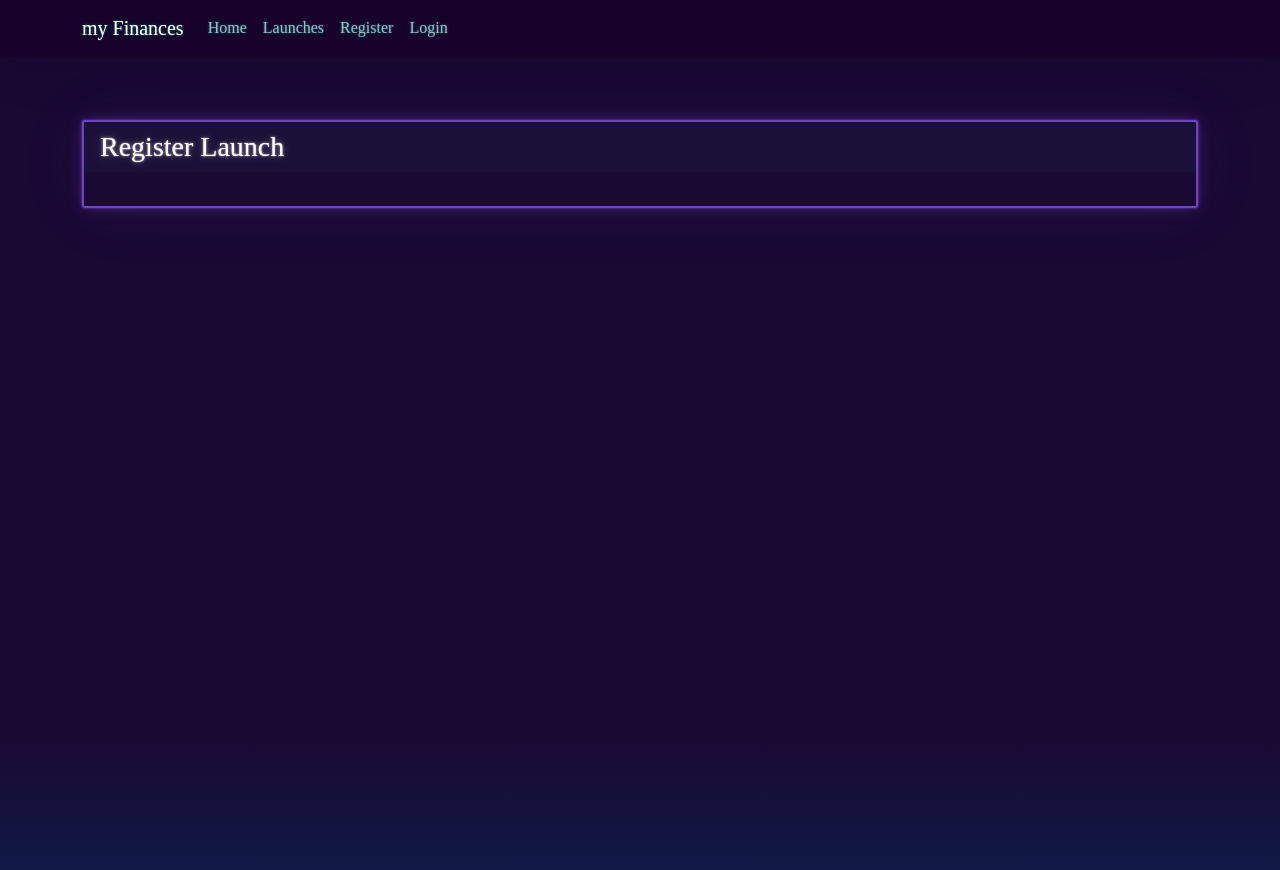
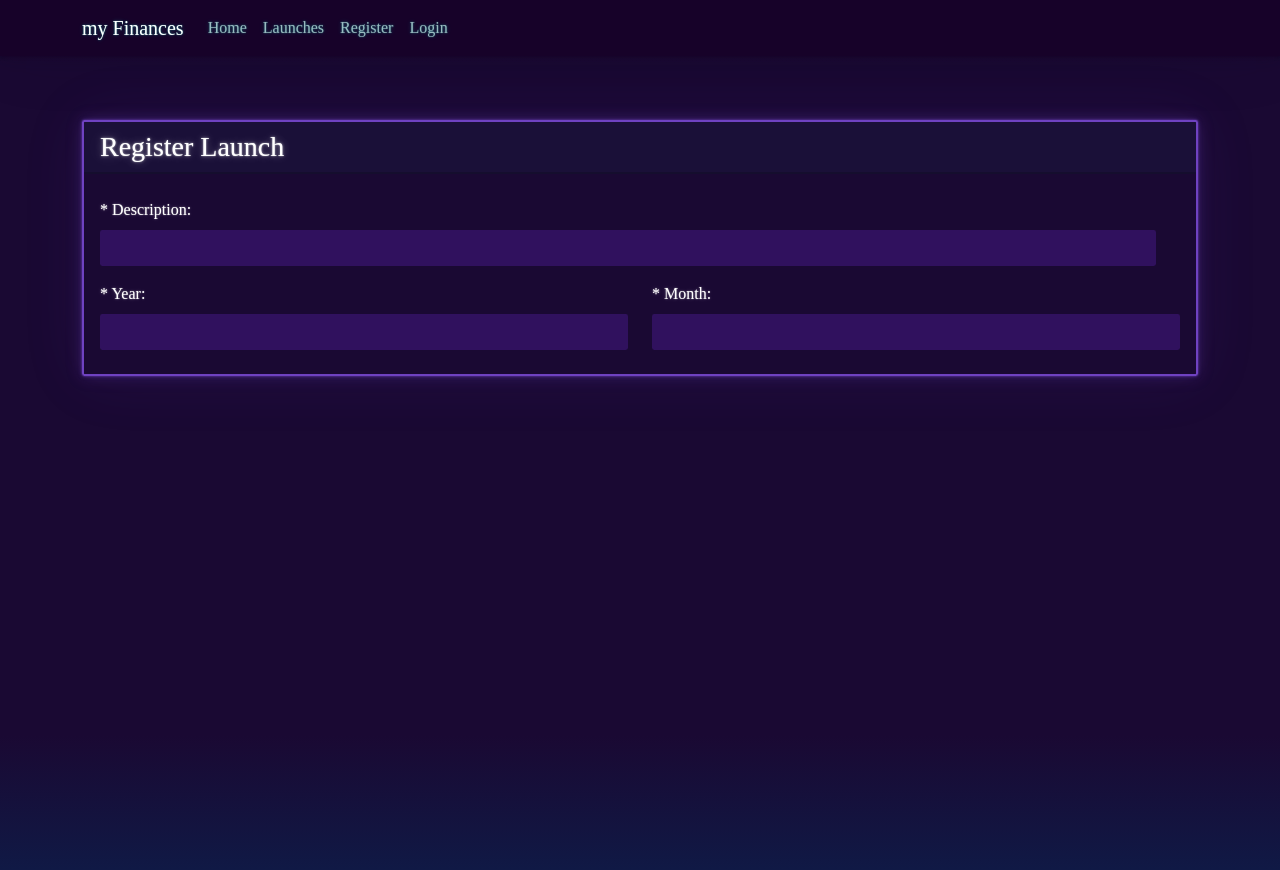
Before and after one commit to GutscheWilly/my-Finances-frontend, a React (Create React App) app: page /register-launch in a window 1280 px wide. Shown: the top 870 px of the page. Built offline with nearby package versions, Linux system fonts and the light colour scheme.

Commit message:
Start to build Register Launch Interface

```diff
--- a/src/pages/launch/RegisterLaunch.js
+++ b/src/pages/launch/RegisterLaunch.js
@@ -1,11 +1,30 @@
 import React from 'react';
 
 import Card from '../../components/Card';
+import FormGroup from '../../components/FormGroup';
 
 function RegisterLaunch() {
     return (
         <Card title="Register Launch">
+            <div className="row col-md-12">
+                <FormGroup htmlFor="inputDescription" label="* Description:">
+                    <input id="inputDescription" type="text" className="form-control" />
+                </FormGroup>
+            </div>
 
+            <div className="row">
+                <div className="col-md-6">
+                    <FormGroup htmlFor="inputYear" label="* Year:">
+                        <input id="inputYear" type="text" className="form-control" />
+                    </FormGroup>
+                </div>
+
+                <div className="col-md-6">
+                    <FormGroup htmlFor="inputMonth" label="* Month:">
+                        <input id="inputMonth" type="text" className="form-control" />
+                    </FormGroup>
+                </div>
+            </div>
         </Card>
     );
 }
```
